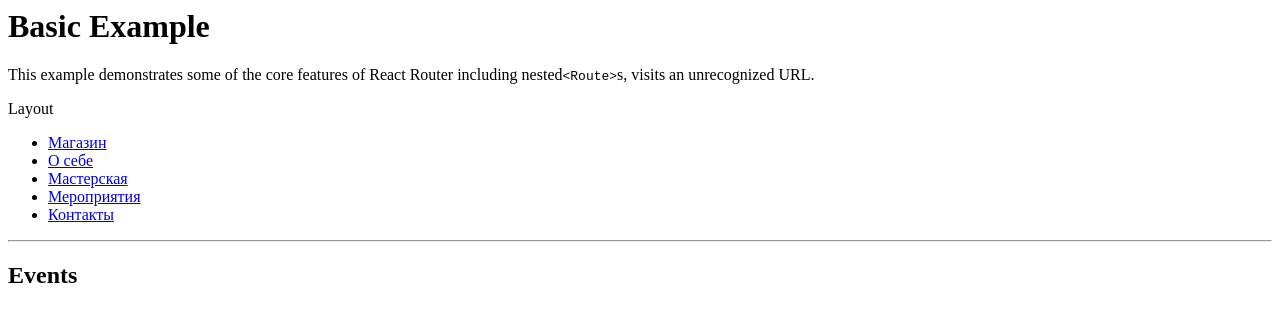
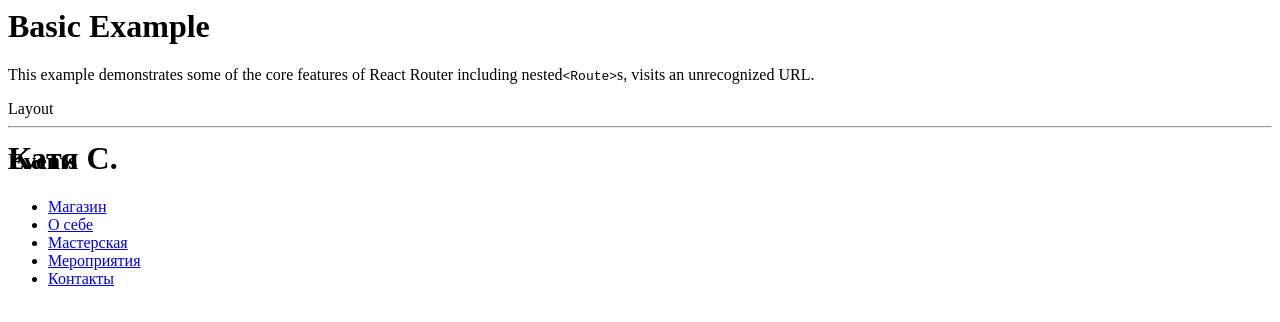
Before and after one commit to arsb29/art-gallery, a React app: page /events in a window 1280 px wide. Shown: the top 322 px of the page. Built offline with nearby package versions, Linux system fonts and the light colour scheme.

Commit message:
css modules

```diff
--- /dev/null
+++ b/src/Header/Header.module.css
@@ -0,0 +1,3 @@
+.wrap {
+    position: fixed;
+}
--- a/src/Header/Header.tsx
+++ b/src/Header/Header.tsx
@@ -1,9 +1,13 @@
 import React from 'react';
 import {Link} from 'react-router-dom';
+import styles from './Header.module.css';
 
 
 export default function Header() {
     return (
+        <header>
+            <div className={styles.wrap}>
+                <h1>Катя С.</h1>
                 <nav>
                     <ul>
                         <li>
@@ -23,5 +27,7 @@ export default function Header() {
                         </li>
                     </ul>
                 </nav>
+            </div>
+        </header>
     );
 }
--- /dev/null
+++ b/typings.d.ts
@@ -0,0 +1 @@
+declare module "*.module.css";
--- a/webpack.config.js
+++ b/webpack.config.js
@@ -32,9 +32,20 @@ module.exports = {
                 use: ['babel-loader', 'ts-loader'],
             },
             {
-                test: /\.css$/,
-                use: ['style-loader', 'css-loader'],
-            }
+                test: /\.module.css$/,
+                use: [
+                    {loader: "style-loader"},
+                    {
+                        loader: "css-loader",
+                        options: {
+                            modules: {
+                                localIdentName: "[path][name]__[local]--[hash:base64:5]"
+                            },
+                            sourceMap: true
+                        }
+                    }
+                ]
+            },
         ],
     },
 };
```
Also changed, not shown: 1 other file (tests, documents, lock files or other folders). Lines whose indentation alone changed are shown as unchanged.
